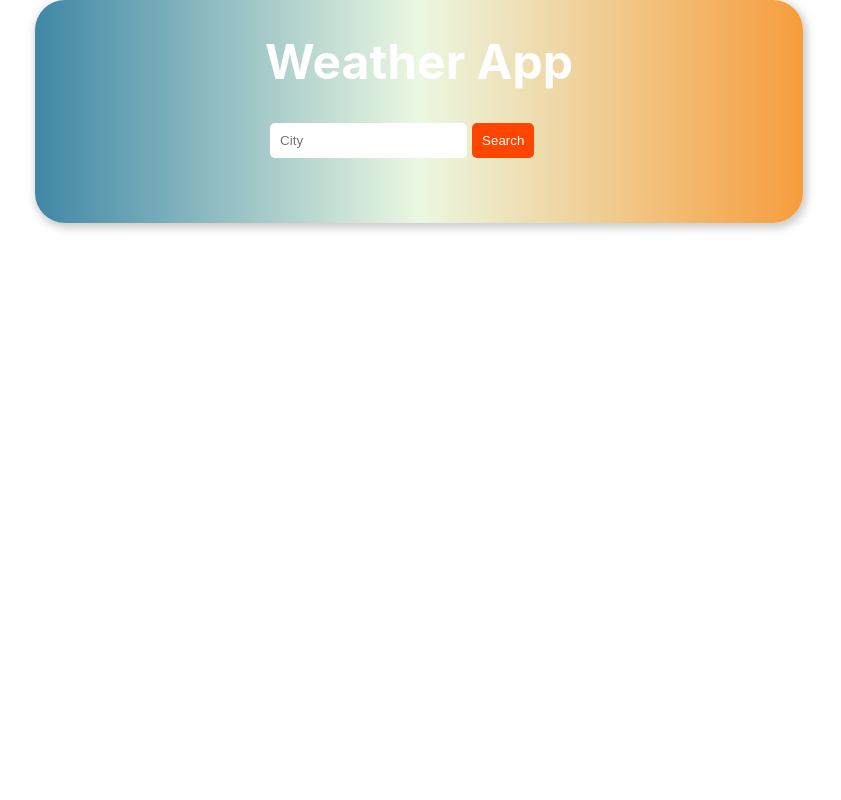
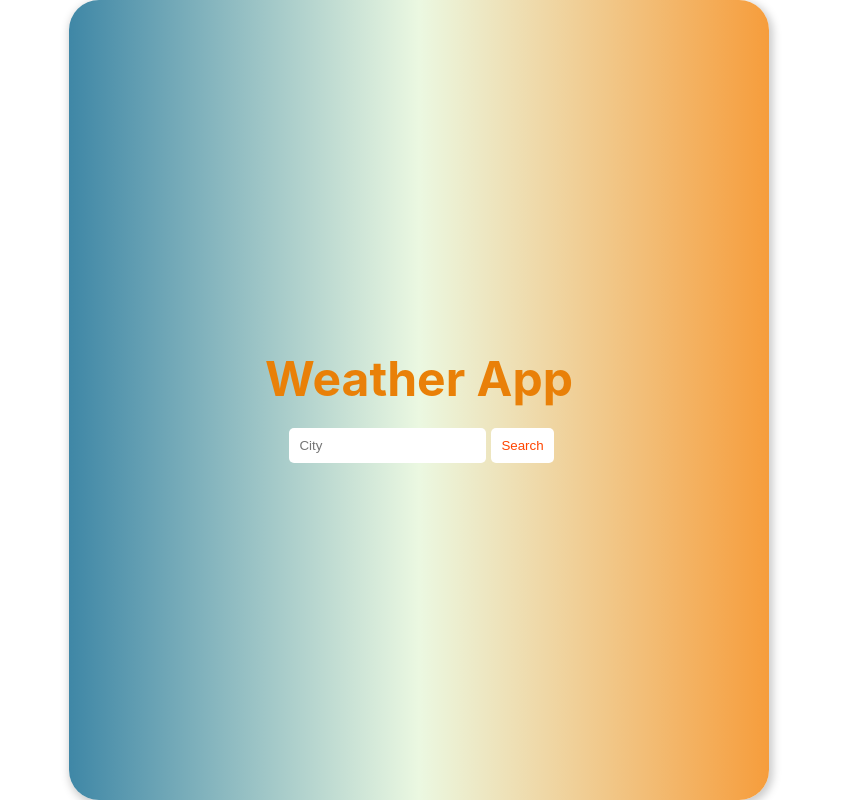
Before and after one commit to KhanhChiTran/weather-app, a React (Create React App) app: page / in a window 1280 px wide. Shown: the whole page, without its empty margins (221-1062 px from the left). Built offline with nearby package versions, Linux system fonts and the light colour scheme.

Commit message:
add basic app

```diff
--- a/src/App.css
+++ b/src/App.css
@@ -3,16 +3,20 @@
   flex-direction: column;
   justify-content: center;
   align-items: center;
-  width: 60%;
+
+  height: 100vh;
+  max-width: 700px;
+
   margin: 0 auto;
   border-radius: 30px;
   background: linear-gradient(0.25turn, #3f87a6, #ebf8e1, #f69d3c);
   box-shadow: 2px 3px 8px 2px #ccc;
 }
 h1 {
-  color: white;
+  color: rgb(233, 128, 8);
   font-size: 3rem;
   text-align: center;
+  margin-bottom: 0;
 }
 h2,
 p,
@@ -26,14 +30,21 @@ button {
   border: none;
   border-radius: 5px;
   margin-left: 5px;
+  margin-bottom: 20px;
+  outline: none;
+}
+.search {
+  margin-top: 20px;
+  text-align: center;
 }
 button {
-  background: orangered;
-  color: white;
+  background: white;
+  color: orangered;
+  cursor: pointer;
 }
 button:hover {
-  color: orangered;
-  background: white;
+  color: white;
+  background: orangered;
 }
 .info {
   display: flex;
@@ -44,7 +55,7 @@ button:hover {
 .info div {
   padding: 5px;
   text-align: center;
-  color: rgb(131, 129, 129);
+  color: rgb(71, 71, 71);
 }
 .info-item {
   margin: 20px;
@@ -53,7 +64,9 @@ button:hover {
 }
 .icon {
   font-size: 2rem;
-  color: white;
+}
+svg {
+  color: rgba(47, 79, 79, 0.678);
 }
 .temp {
   display: flex;
@@ -74,10 +87,9 @@ button:hover {
   background-color: white;
   color: orangered;
 }
-@media (prefers-reduced-motion: no-preference) {
-  img {
-    animation: App-logo-spin infinite 5s linear;
-  }
+
+img {
+  animation: App-logo-spin infinite 5s linear;
 }
 
 .App-header {
@@ -105,3 +117,24 @@ button:hover {
     opacity: 0;
   }
 }
+@media (max-width: 650px) {
+  .App {
+    width: 80%;
+  }
+  .info {
+    display: block;
+  }
+  .info div {
+    padding: 2px;
+  }
+  @keyframes App-logo-spin {
+    from {
+      transform: translateX(-50px);
+      opacity: 1;
+    }
+    to {
+      transform: translateX(100px);
+      opacity: 0;
+    }
+  }
+}
--- a/src/App.js
+++ b/src/App.js
@@ -9,7 +9,9 @@ class App extends Component {
     city: "",
     weatherData: "",
     unit: "metric",
-    icon: <WiCelsius />,
+    icon: <WiFahrenheit />,
+    isCity: false,
+    error: "",
   };
   fetchApi = (city, unit) => {
     fetch(
@@ -17,12 +19,23 @@ class App extends Component {
     )
       .then((res) => res.json())
 
-      .then((data) =>
+      .then((data) => {
+        if (data.cod !== "404")
           this.setState({
             weatherData: data,
+            isCity: true,
+            error: "",
+          });
+        else {
+          this.setState({
+            error: "City not  found",
+          });
+        }
       })
-      )
-      .catch((error) => console.log(error));
+      .catch((error) => {
+        console.log("city not found");
+        console.log(error);
+      });
   };
 
   inputHandler = (e) => {
@@ -32,6 +45,7 @@ class App extends Component {
   };
   submitHandler = (e) => {
     e.preventDefault();
+    if (!this.state.city) return;
     this.fetchApi(this.state.city, this.state.unit);
   };
   tempChangeHandler = () => {
@@ -39,15 +53,13 @@ class App extends Component {
     if (this.state.unit === "metric") {
       this.setState({
         unit: "imperial",
-        icon: <WiFahrenheit />,
+        icon: <WiCelsius />,
       });
-      // this.fetchApi(this.state.city, this.state.unit);
     } else if (this.state.unit === "imperial") {
       this.setState({
         unit: "metric",
-        icon: <WiCelsius />,
+        icon: <WiFahrenheit />,
       });
-      // this.fetchApi(this.state.city, this.state.unit);
     }
   };
 
@@ -59,6 +71,7 @@ class App extends Component {
           <h1>Weather App</h1>
           <div className="search">
             <input
+              value={this.state.city}
               onChange={this.inputHandler}
               type="text"
               placeholder="City"
@@ -66,12 +79,15 @@ class App extends Component {
             <button onClick={this.submitHandler}>Search</button>
           </div>
         </div>
+        {this.state.isCity && (
           <WeatherData
             data={this.state.weatherData}
             tempChangeHandler={this.tempChangeHandler}
             icon={this.state.icon}
             type={this.state.unit}
           />
+        )}
+        {!!this.state.error && <h1> {this.state.error} </h1>}
       </div>
     );
   }
--- a/src/WeatherData.js
+++ b/src/WeatherData.js
@@ -2,11 +2,9 @@ import React from "react";
 import { WiThermometer } from "react-icons/wi";
 import { WiRaindrop } from "react-icons/wi";
 import { WiStrongWind } from "react-icons/wi";
-import { WiFahrenheit } from "react-icons/wi";
-import { WiCelsius } from "react-icons/wi";
 
 const WeatherData = ({ data, tempChangeHandler, icon, type }) => {
-  // console.log(data);
+  console.log(data);
   if (!data) {
     return <h1> </h1>;
   }
@@ -19,9 +17,8 @@ const WeatherData = ({ data, tempChangeHandler, icon, type }) => {
       <div className="temp">
         <h1>
           {type === "metric"
-            ? Math.round(data.main.temp)
-            : Math.round((data.main.temp * 9) / 5 + 32)}
-          °{" "}
+            ? `${Math.round(data.main.temp)}°C`
+            : `${Math.round((data.main.temp * 9) / 5 + 32)}°F`}
         </h1>
         <div className="icon temp-icon" onClick={tempChangeHandler}>
           {icon}
@@ -33,7 +30,12 @@ const WeatherData = ({ data, tempChangeHandler, icon, type }) => {
           <div className="icon">
             <WiThermometer />
           </div>
-          <div>Feels like</div> <div>{Math.round(data.main.feels_like)}°</div>
+          <div>Feels like</div>{" "}
+          <div>
+            {type === "metric"
+              ? `${Math.round(data.main.temp)}°C`
+              : `${Math.round((data.main.temp * 9) / 5 + 32)}°F`}
+          </div>
         </div>
         <div className="info-item">
           <div className="icon">
```
Also changed, not shown: 1 other file (tests, documents, lock files or other folders). Lines whose indentation alone changed are shown as unchanged.
